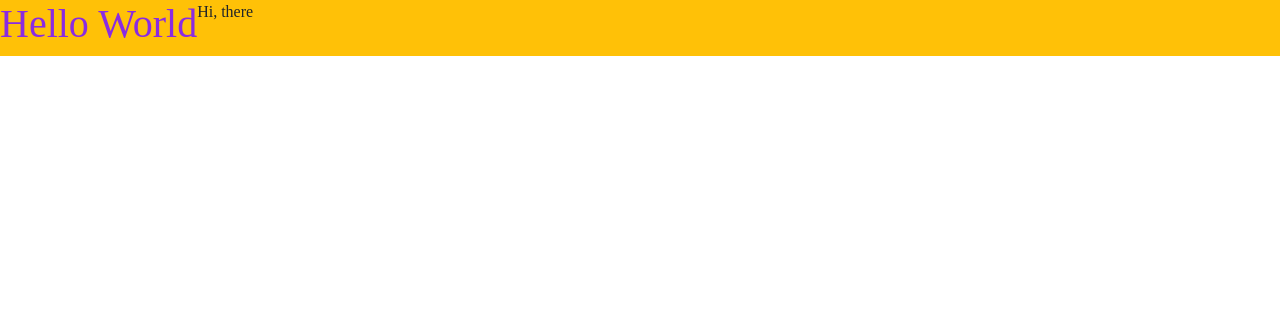
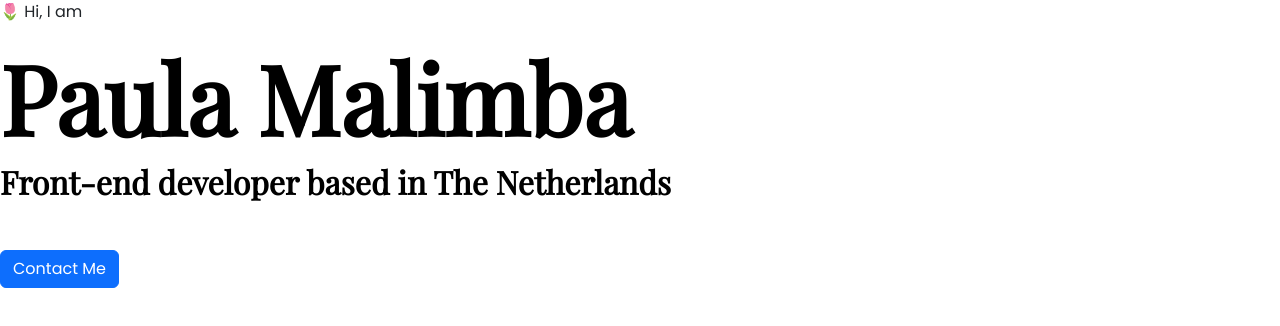
Before and after one commit to pmalimba/portfolio-project, a plain HTML site: page index.html in a window 1280 px wide. Drawn offline with nearby package versions, Linux system fonts and the light colour scheme.

Commit message:
Added CSS, bootstrap and links

```diff
--- a/index.html
+++ b/index.html
@@ -6,19 +6,24 @@
     <meta name="viewport" content="width=device-width, initial-scale=1.0">
     <link href="https://cdn.jsdelivr.net/npm/bootstrap@5.3.3/dist/css/bootstrap.min.css" rel="stylesheet"
         integrity="sha384-QWTKZyjpPEjISv5WaRU9OFeRpok6YctnYmDr5pNlyT2bRjXh0JMhjY6hW+ALEwIH" crossorigin="anonymous">
-    <script src="https://cdn.jsdelivr.net/npm/bootstrap@5.3.3/dist/js/bootstrap.min.js"
-        integrity="sha384-0pUGZvbkm6XF6gxjEnlmuGrJXVbNuzT9qBBavbLwCsOGabYfZo0T0to5eqruptLy"
+    <script src="https://cdn.jsdelivr.net/npm/bootstrap@5.3.3/dist/js/bootstrap.bundle.min.js"
+        integrity="sha384-YvpcrYf0tY3lHB60NNkmXc5s9fDVZLESaAA55NDzOxhy9GkcIdslK1eN7N6jIeHz"
         crossorigin="anonymous"></script>
-    <link rel="stylesheet" href="styles/portfolio.css">
-    <script src="https://kit.fontawesome.com/5605b6f591.js" crossorigin="anonymous"></script>
+    <link rel="stylesheet" type="text/css" href="styles/portfolio.css" />
+    <link href='https://fonts.googleapis.com/css?family=Poppins' rel='stylesheet'>
+    <link href='https://fonts.googleapis.com/css?family=Playfair Display' rel='stylesheet'>
+    </body>
     <title>Document</title>
-
 </head>
 
 <body>
-    <div class="d-flex bg-warning">
-        <h1>Hello World</h1>
-        <p>Hi, there</p>
+    <div>
+        <p>🌷 Hi, I am</p>
+        <h1>Paula Malimba</h1>
+        <h2 class="mb-5">Front-end developer based in The Netherlands</h2>
+        <div>
+            <a href="#" class="btn btn-primary">Contact Me</a>
+        </div>
     </div>
 </body>
 
--- /dev/null
+++ b/portfolio.css
@@ -0,0 +1,41 @@
+h1,
+h2,
+h3,
+h4,
+h5,
+h6 {
+  color: black;
+  font-family: "Playfair Display", serif;
+  font-weight: bold;
+}
+p {
+  font-family: "Poppins", sans-serif;
+  font-weight: normal;
+}
+.hero {
+  background: #f9f7fe;
+  text-align: center;
+  padding: 160px 20px;
+}
+.hero p {
+  font-size: 36px;
+  font-family: "Poppins", sans-serif;
+  margin: 0;
+  color: #272142;
+}
+h1 {
+  font-size: 96px;
+}
+.hero h2 {
+  font-family: "Poppins", sans-serif;
+  font-weight: 24px;
+  line-height: 2;
+}
+.btn-primary {
+  background: #6c63ff;
+  border-radius: 4px;
+  color: white;
+  font-size: 18px;
+  line-height: 27px;
+  padding: 12px 20px;
+}
--- a/styles/portfolio.css
+++ b/styles/portfolio.css
@@ -1,9 +1,49 @@
-h1 {
-  color: blueviolet;
-  font-family: poppins;
-  font-weight: lighter;
+:root {
+  --branding-color: #6c63ff;
+  --heading-font-family: "Playfair Display", serif;
+  --default-font-family: "Poppins", sans-serif;
+  --secondary-color: #f9f7fe;
+}
+body {
+  font-family: var(--default-font-family);
+}
+h1,
+h2,
+h3,
+h4,
+h5,
+h6 {
+  color: black;
+  font-family: var(--heading-font-family);
+  font-weight: bold;
 }
 p {
-  font-family: poppins;
-  font-weight: lighter;
+  font-weight: normal;
 }
+.hero {
+  background: var(--secondary-color);
+  text-align: center;
+  padding: 160px 20px;
+}
+.hero p {
+  font-size: 36px;
+  font-family: var(--default-font-family);
+  margin: 0;
+  color: #272142;
+}
+h1 {
+  font-size: 96px;
+}
+.hero h2 {
+  font-family: var(--heading-font-family);
+  font-weight: 24px;
+  line-height: 2;
+}
+.btn-branding {
+  background: #6c63ff;
+  border-radius: 4px;
+  color: white;
+  font-size: 18px;
+  line-height: 27px;
+  padding: 15px 30px;
+}
```
Also changed, not shown: 1 other file.
